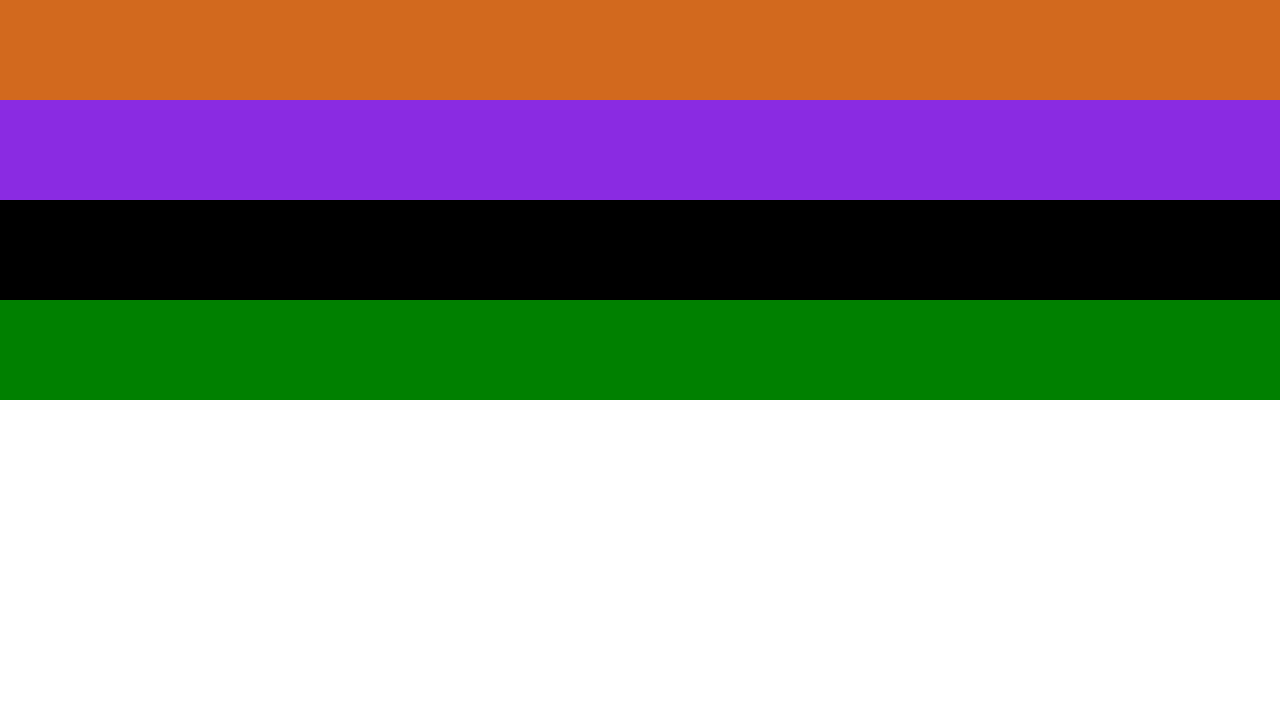
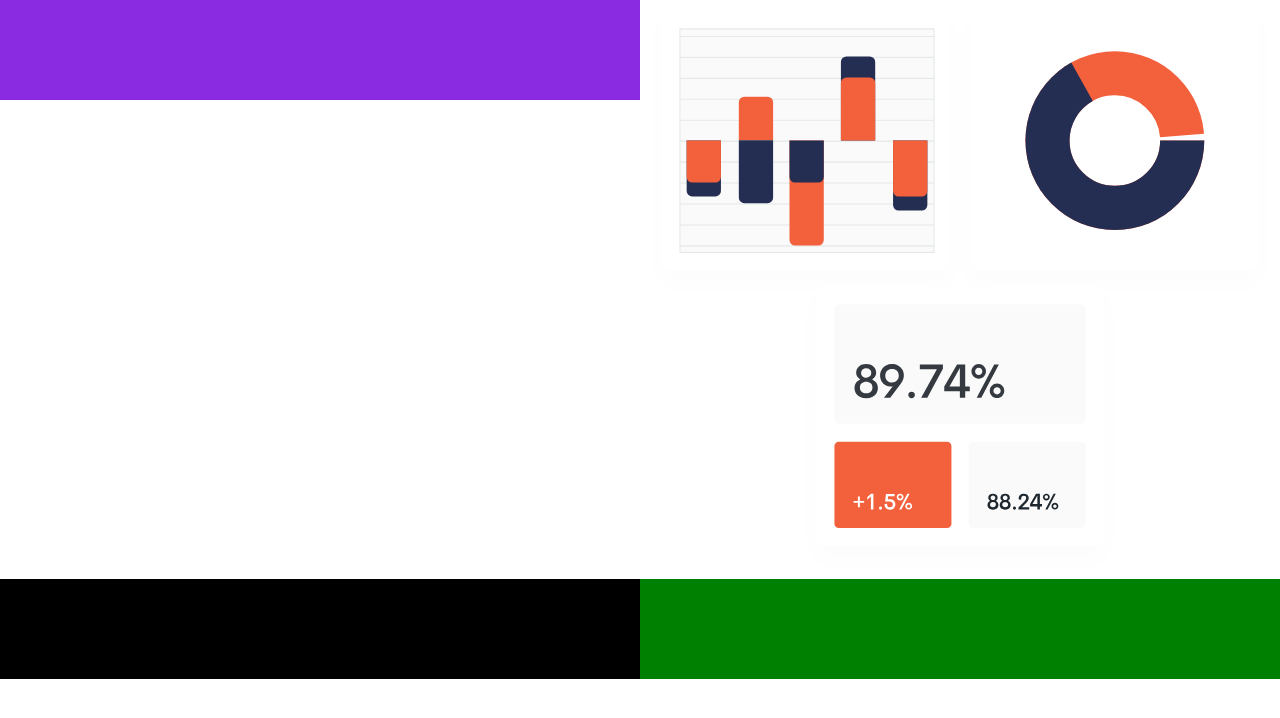
Before and after one commit to 11amanraj/manage_landing, a plain HTML site: page index.html in a window 1280 px wide. Drawn offline with Linux system fonts and the light colour scheme.

Commit message:
Added hero illustration

```diff
--- a/index.html
+++ b/index.html
@@ -10,7 +10,8 @@
     <main>
         <section class="hero-section">
             <div></div>
-            <div></div>
+            <img src="./images/illustration-intro.svg" alt="illustration-intro">
+            <!-- <div></div> -->
         </section>
         <section class="features">
             <div></div>
--- a/style.css
+++ b/style.css
@@ -5,6 +5,7 @@
 .hero-section {
     display: flex;
     width: 100%;
+    flex-direction: column-reverse;
 }
 
 .hero-section > div {
@@ -16,13 +17,15 @@
     background-color: blueviolet;
 }
 
-.hero-section > div:last-child {
-    background-color: chocolate;
+.hero-section > img {
+    flex: 1;
+    width: 100vw;
 }
 
 .features {
     display: flex;
     width: 100%;
+    flex-direction: column;
 }
 
 .features > div {
@@ -40,10 +43,18 @@
 
 @media (min-width: 768px) {
     .hero-section {
-        flex-direction: column-reverse;
+        flex-direction: row;
+    }
+
+    .hero-section > img {
+        width: 400px;
+        flex: 1;
+        display: flex;
+        justify-content: center;
+        align-items: center;
     }
 
     .features {
-        flex-direction: column;
+        flex-direction: row;
     }
 }
```
